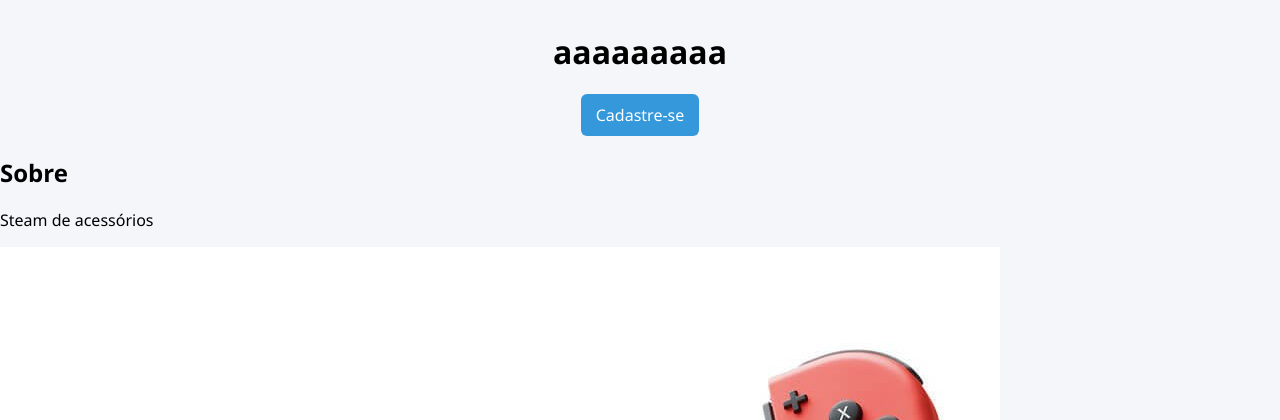
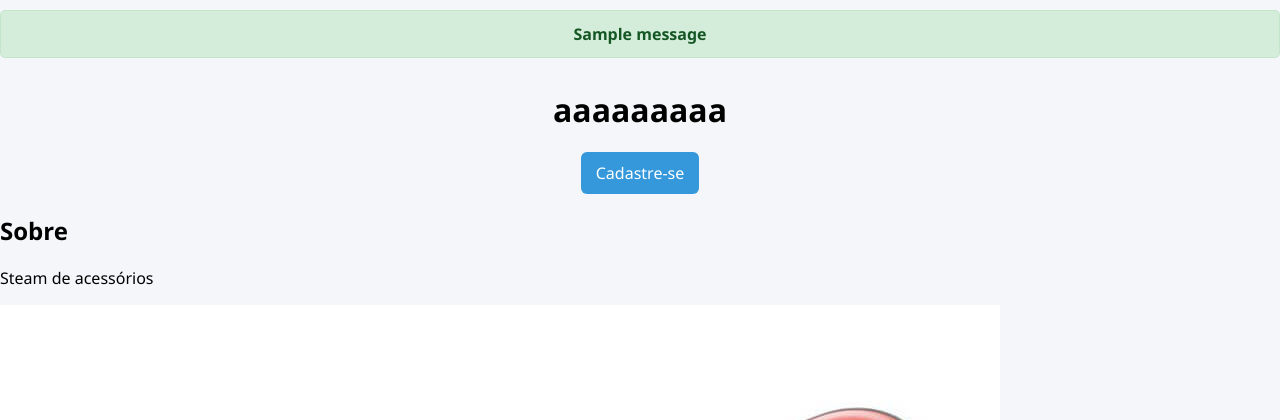
Before and after one commit to ncdsrNicolas/DjangoProjetoFinal_Liquid, a Django app: page / in a window 1280 px wide. Shown: the part 70-490 px from the top of the page. Run offline with Django 5.2, Linux system fonts and the light colour scheme; data comes from the database, SQL or seed files in the repository; both versions use the stored data as it was after the commit; one stand-in notice (Sample message) is shown.

Commit message:
Respostas Visuais

```diff
--- a/app/static/style.css
+++ b/app/static/style.css
@@ -139,3 +139,39 @@ footer {
     font-family: 'Segoe UI', sans-serif;
     color: #fff;
 }
+.erro-msg {
+    color: #b00020;
+    background: #ffe5e8;
+    padding: 8px 12px;
+    border-left: 4px solid #b00020;
+    border-radius: 5px;
+    margin-bottom: 10px;
+    font-size: 14px;
+}
+
+.campo-erro {
+    border: 2px solid #b00020 !important;
+    background: #fff5f6 !important;
+}
+.alert {
+    padding: 12px;
+    margin: 10px 0;
+    border-radius: 5px;
+    text-align: center;
+    font-weight: bold;
+}
+.alert-success {
+    background-color: #d4edda;
+    color: #155724;
+    border: 1px solid #c3e6cb;
+}
+.alert-error {
+    background-color: #f8d7da;
+    color: #721c24;
+    border: 1px solid #f5c6cb;
+}
+.alert-warning {
+    background-color: #fff3cd;
+    color: #856404;
+    border: 1px solid #ffeeba;
+}
--- a/app/templates/base.html
+++ b/app/templates/base.html
@@ -37,6 +37,16 @@
         </div>
     </nav>
 
+    <!-- Bloco de mensagens -->
+    {% if messages %}
+    <div class="messages container mt-3">
+        {% for message in messages %}
+            <div class="alert {% if message.tags %}alert-{{ message.tags }}{% endif %}">
+                {{ message }}
+            </div>
+        {% endfor %}
+    </div>
+    {% endif %}
 
     <main class="container mt-4">
         {% block content %}{% endblock %}
--- a/app/views.py
+++ b/app/views.py
@@ -2,7 +2,9 @@ from django.shortcuts import render, redirect, get_object_or_404
 from django.contrib.auth.forms import UserCreationForm, AuthenticationForm
 from django.contrib.auth import login, logout
 from django.contrib.auth.decorators import login_required
+from django.contrib import messages
 from .models import Pagina, Produto, Contato, Pedido
+
 
 def index(request):
     pagina = Pagina.objects.first()
@@ -12,13 +14,19 @@ def index(request):
         nome = request.POST.get("nome")
         email = request.POST.get("email")
         mensagem = request.POST.get("mensagem")
-        Contato.objects.create(nome=nome, email=email, mensagem=mensagem)
+
+        if nome and email and mensagem:
+            Contato.objects.create(nome=nome, email=email, mensagem=mensagem)
+            messages.success(request, "Mensagem enviada com sucesso!")
+        else:
+            messages.error(request, "Preencha todos os campos corretamente.")
         return redirect("index")
 
     return render(request, "index.html", {
         "pagina": pagina,
         "produtos": produtos
     })
+
 
 def produtos(request):
     produtos = Produto.objects.all()
@@ -31,10 +39,14 @@ def cadastro(request):
         if form.is_valid():
             usuario = form.save()
             login(request, usuario)  # já loga após cadastro
+            messages.success(request, "Cadastro realizado com sucesso! Bem-vindo(a).")
             return redirect("index")
+        else:
+            messages.error(request, "Erro no cadastro. Verifique os dados e tente novamente.")
     else:
         form = UserCreationForm()
     return render(request, "cadastro.html", {"form": form})
+
 
 def login_view(request):
     if request.method == "POST":
@@ -42,21 +54,36 @@ def login_view(request):
         if form.is_valid():
             usuario = form.get_user()
             login(request, usuario)
+            messages.success(request, f"Login realizado com sucesso! Olá, {usuario.username}.")
             return redirect("index")
+        else:
+            messages.error(request, "Usuário ou senha inválidos.")
     else:
         form = AuthenticationForm()
     return render(request, "login.html", {"form": form})
 
+
 def logout_view(request):
     logout(request)
+    messages.info(request, "Você saiu da sua conta.")
     return redirect("index")
+
 
 @login_required
 def compra(request, produto_id):
     produto = get_object_or_404(Produto, id=produto_id)
 
     if request.method == "POST":
-        quantidade = int(request.POST.get("quantidade"))
+        try:
+            quantidade = int(request.POST.get("quantidade"))
+        except (TypeError, ValueError):
+            messages.error(request, "Quantidade inválida.")
+            return redirect("compra", produto_id=produto.id)
+
+        if quantidade <= 0 or quantidade > produto.estoque:
+            messages.error(request, "Quantidade indisponível em estoque.")
+            return redirect("compra", produto_id=produto.id)
+
         total = quantidade * produto.preco
 
         Pedido.objects.create(
@@ -69,9 +96,11 @@ def compra(request, produto_id):
         produto.estoque -= quantidade
         produto.save()
 
+        messages.success(request, "Compra realizada com sucesso!")
         return redirect("perfil")
 
     return render(request, "compra.html", {"produto": produto})
+
 
 @login_required
 def perfil(request):
--- a/liquid/settings.py
+++ b/liquid/settings.py
@@ -49,6 +49,7 @@ MIDDLEWARE = [
     'django.contrib.auth.middleware.AuthenticationMiddleware',
     'django.contrib.messages.middleware.MessageMiddleware',
     'django.middleware.clickjacking.XFrameOptionsMiddleware',
+    'django.contrib.messages.middleware.MessageMiddleware',
 ]
 
 ROOT_URLCONF = 'liquid.urls'
```
Also changed, not shown: app/templates/index.html (line endings or trailing spaces), db.sqlite3.
